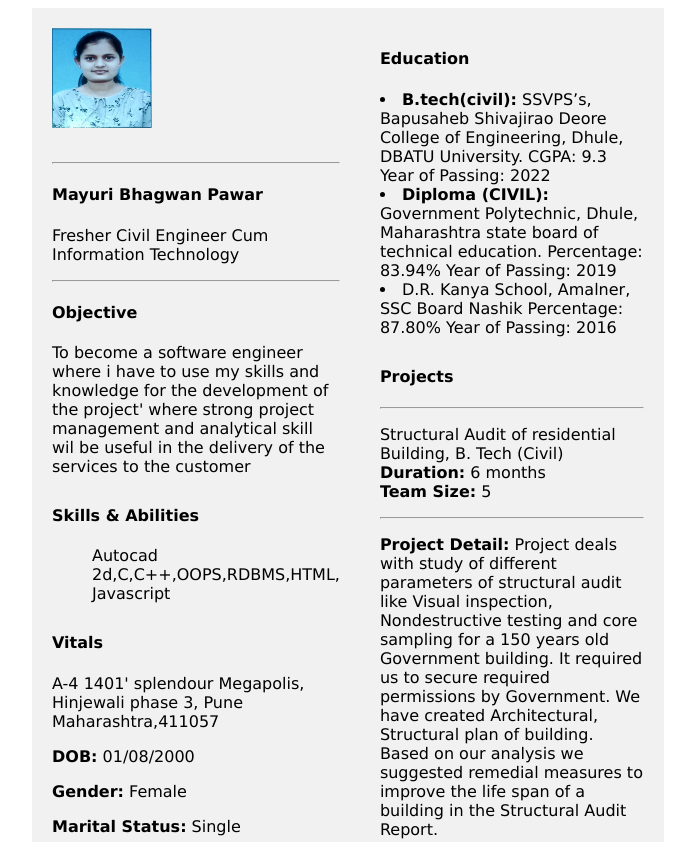
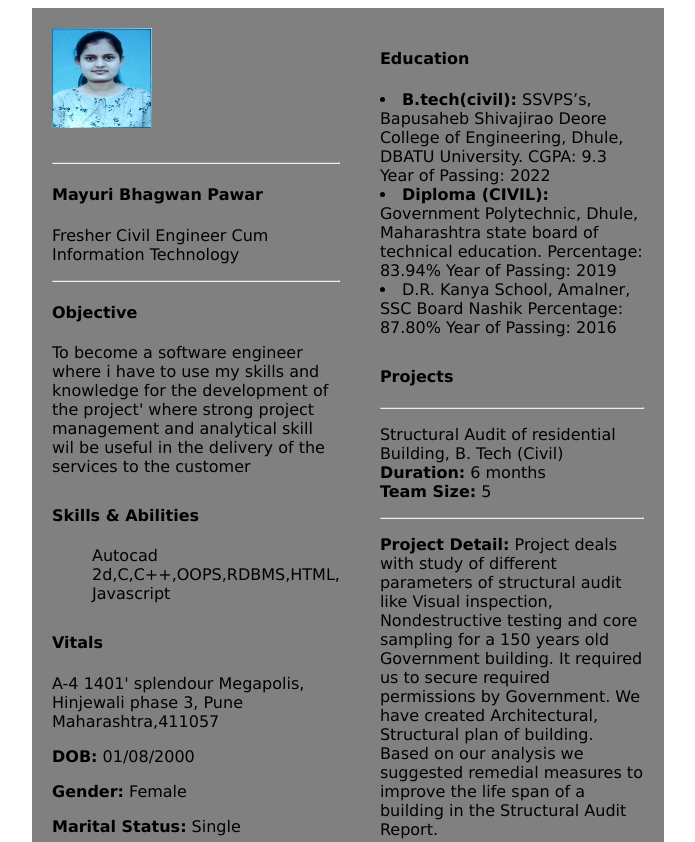
Before and after one commit to pawarmayuri01082000/Resumedemo, a plain HTML site: page index.html in a window 1280 px wide. Shown: the top 842 px of the page, without its empty margins (292-987 px from the left). Drawn offline with Linux system fonts and the light colour scheme.

Commit message:
changed grey colour

```diff
--- a/resume.css
+++ b/resume.css
@@ -17,7 +17,7 @@ body {
     margin: 0px;
     display: grid;
     grid-template-columns: 1fr 2fr;
-    background-color: #f1f1f1;
+    background-color: grey;
 }
 .left {
     position: initial;
```
